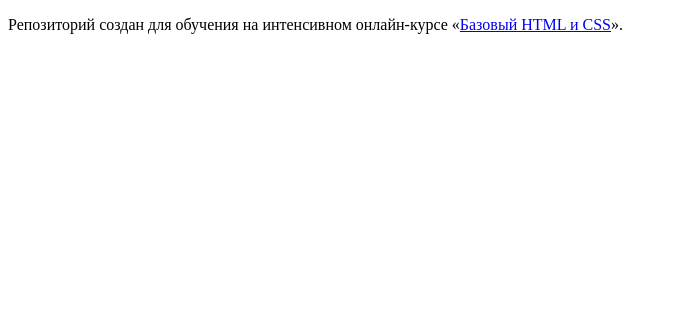
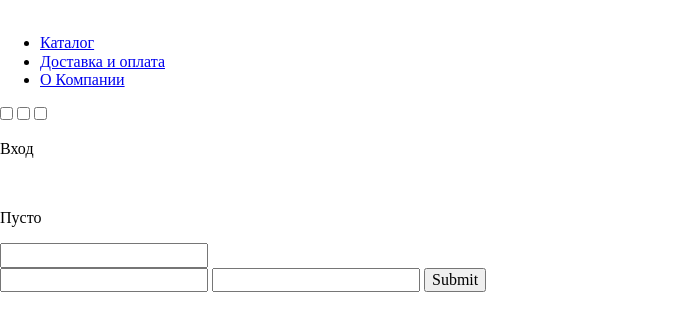
Before and after one commit to SergeiGurev/284761-gllacy, a plain HTML site: page index.html in a window 1280 px wide. Shown: the whole page, without its empty margins (0-681 px from the left). Drawn offline with nearby package versions, Linux system fonts and the light colour scheme.

Commit message:
подключил шрифты, сделал часть разметки хэдера

```diff
--- /dev/null
+++ b/css/style.css
@@ -0,0 +1,11 @@
+@font-face {
+  font-family: 'Roboto';
+  src: url('../fonts/roboto.woff') format('woff'),
+       url('../fonts/roboto.woff2') format('woff2');
+}
+
+@font-face {
+  font-family: 'RobotoMedium';
+  src: url('../fonts/robotomedium.woff')  format('woff'),
+       url('../fonts/robotomedium.woff2') format('woff2');
+}
--- a/index.html
+++ b/index.html
@@ -3,10 +3,79 @@
   <head>
     <meta charset="utf-8">
     <title>HTML Academy: Глейси</title>
+
+    <link rel="stylesheet" href="css/normalize.css">
+    <link rel="stylesheet" href="css/style.css">
+
   </head>
+
   <body>
 
-    <p>Репозиторий создан для обучения на интенсивном онлайн‑курсе «<a href="https://htmlacademy.ru/intensive/htmlcss">Базовый HTML и CSS</a>».</p>
+    <div class="wrapper">
+
+      <header class="header">
+
+
+        <div class="header_logo">
+          <img src="">
+        </div>
+
+
+        <ul class="header_nav">
+          <li class="header_nav-item">
+            <a href="#">Каталог</a>
+          </li>
+          <li class="header_nav-item">
+            <a href="#">Доставка и оплата</a>
+          </li>
+          <li class="header_nav-item">
+            <a href="#">О Компании</a>
+          </li>
+        </ul>
+
+
+        <div class="header_buttons">
+
+          <input type="checkbox" id="search-check">
+          <input type="checkbox" id="login-check">
+          <input type="checkbox" id="cart-check">
+
+          <label for="search-check">
+            <img src="">
+          </label>
+          <label for="login-check">
+            <img src="">
+            <p>Вход</p>
+          </label>
+          <label for="cart-check">
+            <img src="">
+            <p>Пусто</p>
+          </label>
+
+          <form class="search-form">
+            <input type="text">
+          </form>
+
+          <form class="login-form">
+            <input type="email">
+            <input type="password">
+            <input type="submit">
+          </form>
+
+          <form class="cart-form">
+
+          </form>
+
+        </div>
+
+
+      </header>
+
+
+
+
+    </div>
 
   </body>
+
 </html>
```
Also changed, not shown: fonts/roboto.woff (added), fonts/roboto.woff2 (added), fonts/robotomedium.woff (added), fonts/robotomedium.woff2 (added).
